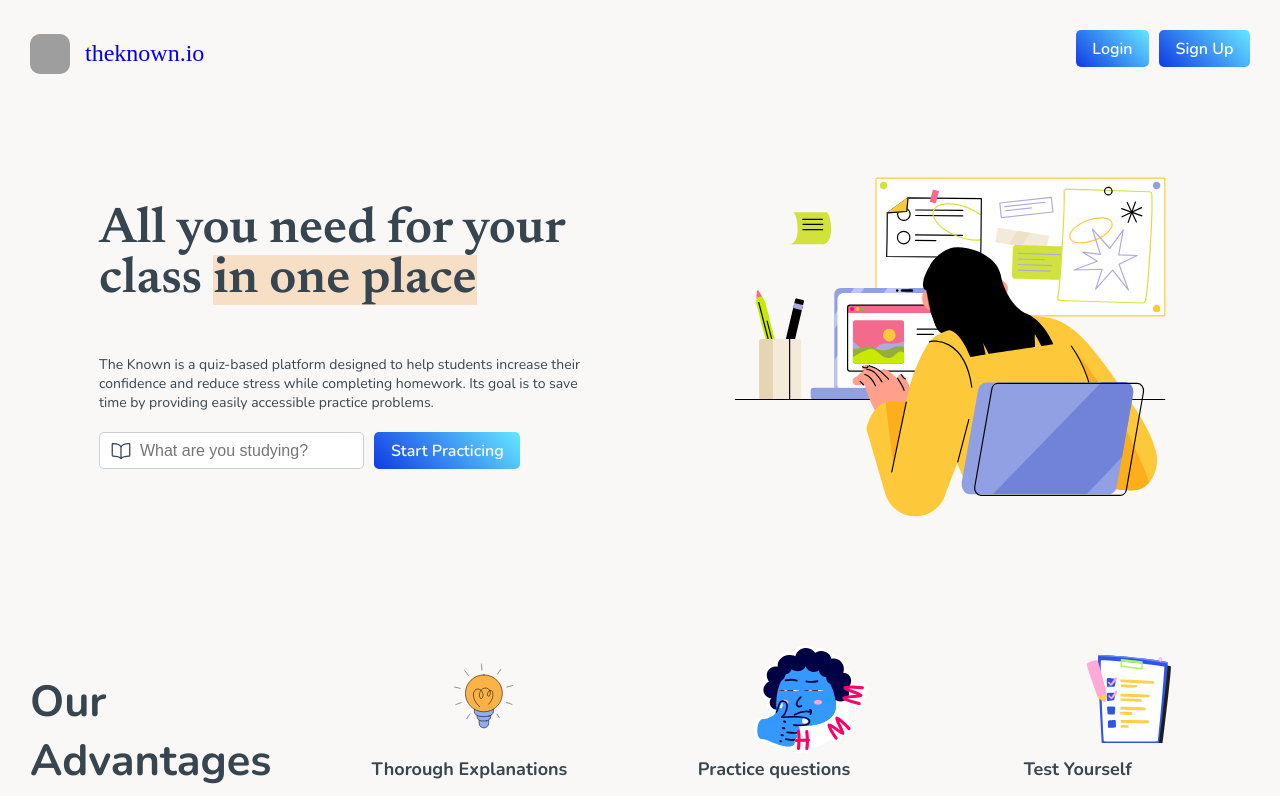
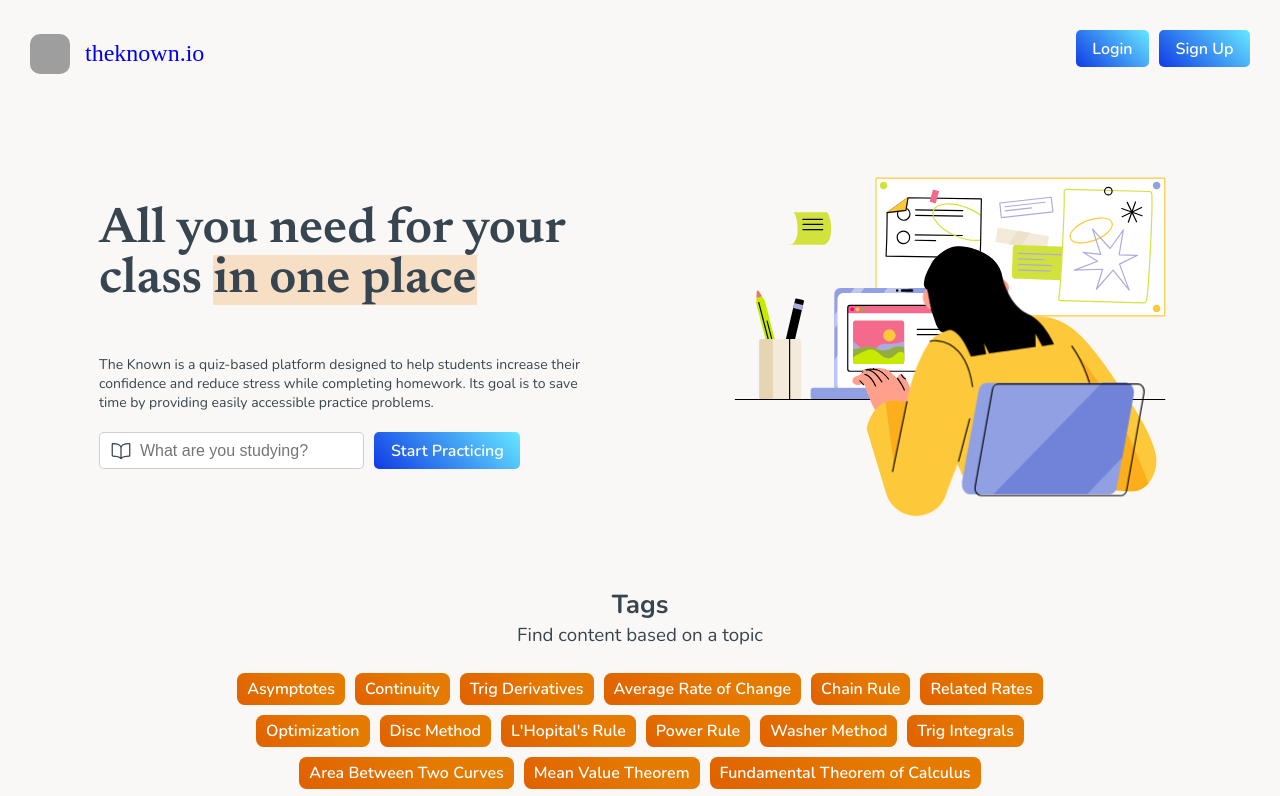
Before and after one commit to DanielKuznetsov/Personalized-Learning-Platform, a React (Create React App) app in the folder e-learning/: page / in a window 1280 px wide. Shown: the top 796 px of the page. Built offline with nearby package versions, Linux system fonts and the light colour scheme; grey boxes are pictures that could not be loaded; a web font is replaced by a local one.

Commit message:
Add tags with concepts

```diff
--- a/e-learning/src/Home.js
+++ b/e-learning/src/Home.js
@@ -18,6 +18,24 @@ function Home() {
       preserveAspectRatio: "xMidYMid slice",
     },
   };
+
+  const topics = [
+    "Asymptotes",
+    "Continuity",
+    "Trig Derivatives",
+    "Average Rate of Change",
+    "Chain Rule",
+    "Related Rates",
+    "Optimization",
+    "Disc Method",
+    "L'Hopital's Rule",
+    "Power Rule",
+    "Washer Method",
+    "Trig Integrals",
+    "Area Between Two Curves",
+    "Mean Value Theorem",
+    "Fundamental Theorem of Calculus",
+  ];
 
   return (
     <div className="Home">
@@ -53,9 +71,27 @@ function Home() {
             <Lottie options={defaultOptions} height={400} width={450} />
           </div>
         </div>
+
+        <div className="tags">
+          <h2>Tags</h2>
+          <h3>Find content based on a topic</h3>
+          {/* MOVE INTO ITS OWN COMPONENT */}
+          <div className="tags-row">
+            {topics.map((topic, index) => (
+              <a
+                href="to-the-topic or signup"
+                key={index}
+                className="tags-single"
+              >
+                {topic}
+              </a>
+            ))}
+          </div>
+        </div>
+
         <div className="features">
           <div className="features-wrapper">
-            <div class="advantages">
+            <div className="advantages">
               <span>Our</span>
               <span>Advantages</span>
               <p>This is a list of notable features we've implemented.</p>
--- a/e-learning/src/styles/Home.scss
+++ b/e-learning/src/styles/Home.scss
@@ -68,6 +68,63 @@
       }
     }
 
+    .tags {
+      margin: 5rem auto;
+      width: 70%;
+      text-align: center;
+      display: flex;
+      flex-direction: column;
+      align-items: center;
+
+      h2 {
+        font-size: 2.6rem;
+      }
+
+      h3 {
+        font-weight: 400;
+        margin-bottom: 2rem;
+      }
+
+      &-row {
+        align-items: center;
+        justify-content: center;
+        margin-top: 0.5rem;
+        display: flex;
+        flex-wrap: wrap;
+        gap: 1rem;
+      }
+
+      &-single {
+        padding: 0.5rem 1rem;
+        display: block;
+        text-decoration: none;
+        color: #fff;
+        font-weight: 600;
+        border-radius: 0.75rem;
+        cursor: pointer;
+
+        background: hsla(26, 100%, 44%, 1);
+
+        background: linear-gradient(
+          45deg,
+          hsla(26, 100%, 44%, 1) 1%,
+          hsla(32, 100%, 45%, 1) 67%
+        );
+
+        background: -moz-linear-gradient(
+          45deg,
+          hsla(26, 100%, 44%, 1) 1%,
+          hsla(32, 100%, 45%, 1) 67%
+        );
+
+        background: -webkit-linear-gradient(
+          45deg,
+          hsla(26, 100%, 44%, 1) 1%,
+          hsla(32, 100%, 45%, 1) 67%
+        );
+      }
+    }
+
     .features {
       margin-top: 10rem;
 
@@ -78,8 +135,6 @@
         justify-content: center;
 
         .advantages {
-          //   background-color: yellowgreen;
-        //   padding-top: 3.5rem;
           width: 25rem;
           display: flex;
           flex-direction: column;
```
